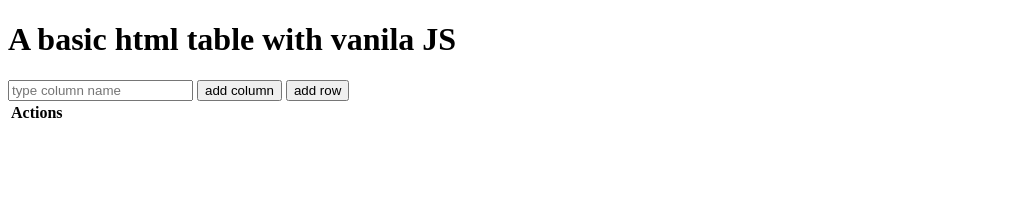
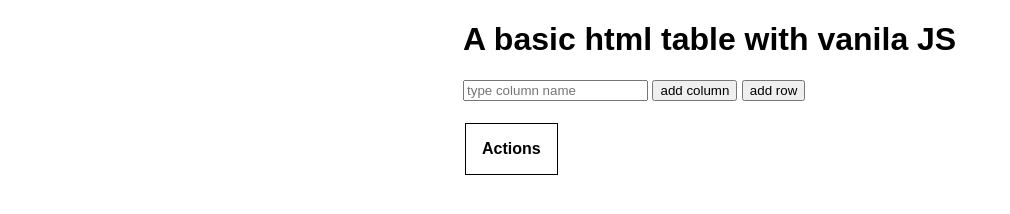
Before and after one commit to TanjimAnim/algo-gen-test, a plain HTML site: page index.html in a window 1280 px wide. Shown: the whole page, without its empty margins (0-1010 px from the left). Drawn offline with Linux system fonts and the light colour scheme.

Commit message:
added style

```diff
--- a/index.html
+++ b/index.html
@@ -1,10 +1,12 @@
 <!DOCTYPE html>
 <html>
   <head>
+    <link rel="stylesheet" href="style.css" />
     <title>table with vanilla js</title>
     <script src="script.js"></script>
   </head>
   <body>
+    <div class="center">
       <div>
         <h1>A basic html table with vanila JS</h1>
       </div>
@@ -16,5 +18,6 @@
           <th>Actions</th>
         </table>
       </div>
+    </div>
   </body>
 </html>
--- /dev/null
+++ b/style.css
@@ -0,0 +1,18 @@
+table {
+    margin-top: 20px
+}
+
+th,
+td {
+    padding: 1rem;
+    border: 1px solid
+}
+
+body {
+    font-family: sans-serif;
+}
+
+.center {
+    margin-inline-start: 36%;
+
+}
```
Lines whose indentation alone changed are shown as unchanged.
